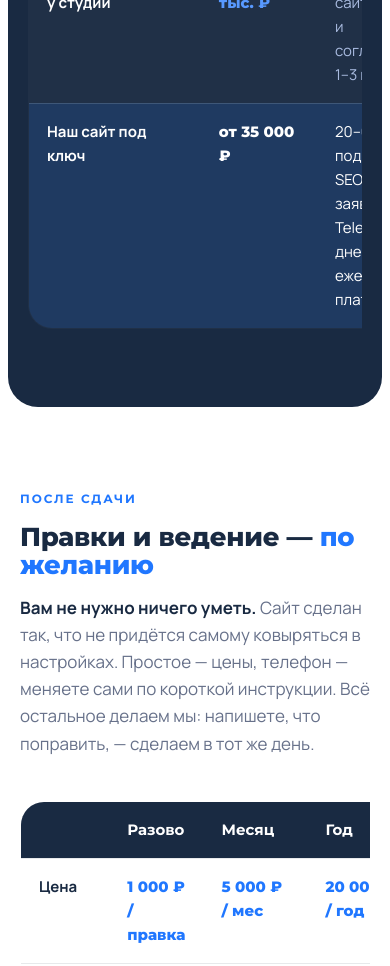
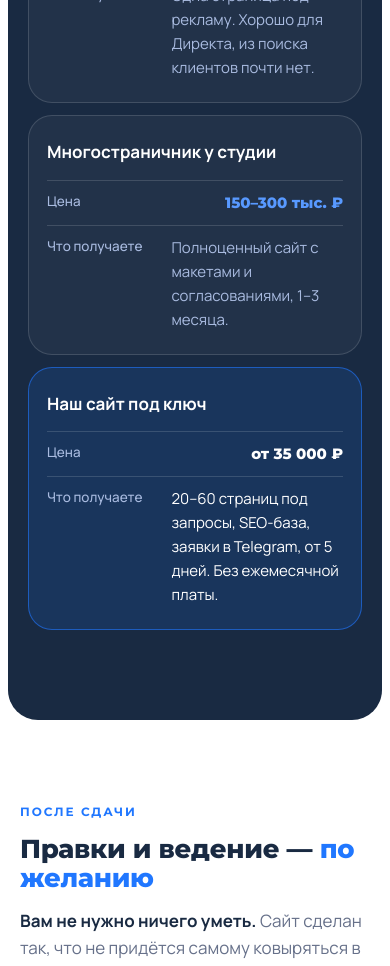
Before and after one commit to baikaltarget/baikaltargetsites, a Next.js app: page /tarify in a window 390 px wide. Shown: the part 5400-6366 px from the top of the page. Built offline with nearby package versions, Linux system fonts and the light colour scheme.

Commit message:
Таблицы цен на мобильных — карточками без горизонтального скролла
Co-Authored-By: Claude Opus 5.5 <noreply@anthropic.com>
Claude-Session: https://claude.ai/code/session_01FpcLRrMQdhJCE9pUHux9xG

```diff
--- a/app/globals.css
+++ b/app/globals.css
@@ -774,3 +774,20 @@ a.rv-src:hover{color:var(--blue);border-color:var(--blue)}
 .contact-map{display:flex;flex-direction:column;gap:10px}
 .contact-map iframe{width:100%;height:320px;border:1px solid var(--line);border-radius:var(--r);display:block}
 .map-link{color:var(--blue);font-weight:600;font-size:14px}
+
+/* таблицы на мобильных — карточками, без горизонтального скролла */
+@media(max-width:700px){
+  .tbl,.tbl tbody,.tbl tr,.tbl td{display:block;width:100%}
+  .tbl thead{display:none}
+  .tbl{border:0;background:transparent;border-radius:0;overflow:visible}
+  .tbl tr{background:#fff;border:1px solid var(--line);border-radius:var(--r);padding:16px 18px;margin-bottom:12px}
+  .tbl-dark tr{background:rgba(255,255,255,.04);border-color:var(--line-d)}
+  .tbl-dark tr.hi{border-color:rgba(32,119,255,.6);background:rgba(32,119,255,.14)}
+  .tbl-dark tr.hi td{background:transparent}
+  .tbl td{padding:6px 0;border:0;font-size:15px}
+  .tbl td:first-child{font-size:17px;padding-bottom:10px}
+  .tbl td[data-label]{display:flex;gap:12px;justify-content:space-between;border-top:1px solid var(--line);padding-top:10px;margin-top:4px}
+  .tbl-dark td[data-label]{border-top-color:var(--line-d)}
+  .tbl td[data-label]::before{content:attr(data-label);flex:0 0 38%;color:var(--muted);font-weight:500;font-family:'Manrope',system-ui,sans-serif;font-size:13.5px}
+  .tbl-dark td[data-label]::before{color:var(--muted-d)}
+}
--- a/app/tarify/page.js
+++ b/app/tarify/page.js
@@ -73,7 +73,7 @@ export default function Tarify() {
             <table className="tbl tbl-dark">
               <thead><tr><th>Вариант</th><th>Цена</th><th>Что получаете</th></tr></thead>
               <tbody>{p.market.rows.map((r, i) => (
-                <tr key={i} className={i === p.market.rows.length - 1 ? 'hi' : ''}><td><b>{r[0]}</b></td><td className="p">{r[1]}</td><td>{r[2]}</td></tr>
+                <tr key={i} className={i === p.market.rows.length - 1 ? 'hi' : ''}><td><b>{r[0]}</b></td><td className="p" data-label="Цена">{r[1]}</td><td data-label="Что получаете">{r[2]}</td></tr>
               ))}</tbody>
             </table>
           </div>
@@ -91,7 +91,7 @@ export default function Tarify() {
             <table className="tbl">
               <thead><tr>{site.support.head.map((c, i) => <th key={i}>{c}</th>)}</tr></thead>
               <tbody>{site.support.rows.map((r, i) => (
-                <tr key={i}>{r.map((c, j) => <td key={j} className={i === 0 && j > 0 ? 'p' : ''}>{c}</td>)}</tr>
+                <tr key={i}>{r.map((c, j) => <td key={j} data-label={j > 0 ? site.support.head[j] : undefined} className={i === 0 && j > 0 ? 'p' : ''}>{c}</td>)}</tr>
               ))}</tbody>
             </table>
           </div>
--- a/app/uslugi/page.js
+++ b/app/uslugi/page.js
@@ -64,10 +64,10 @@ export default function Uslugi() {
                 {site.services.map((s) => (
                   <tr key={s.slug}>
                     <td><Link href={'/uslugi/' + s.slug} style={{ color: 'var(--blue)', fontWeight: 700 }}>{s.name}</Link></td>
-                    <td className="p">{s.price}</td>
-                    <td>{s.term}</td>
-                    <td>{s.volume || '—'}</td>
-                    <td>{s.forWhom}</td>
+                    <td className="p" data-label="Цена">{s.price}</td>
+                    <td data-label="Срок">{s.term}</td>
+                    <td data-label="Объём">{s.volume || '—'}</td>
+                    <td data-label="Кому подходит">{s.forWhom}</td>
                   </tr>
                 ))}
               </tbody>
```
